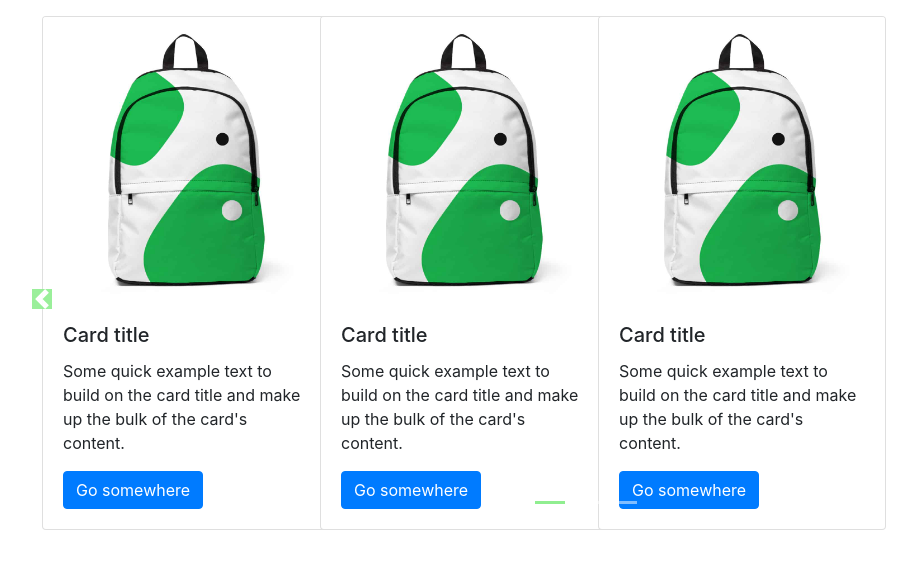
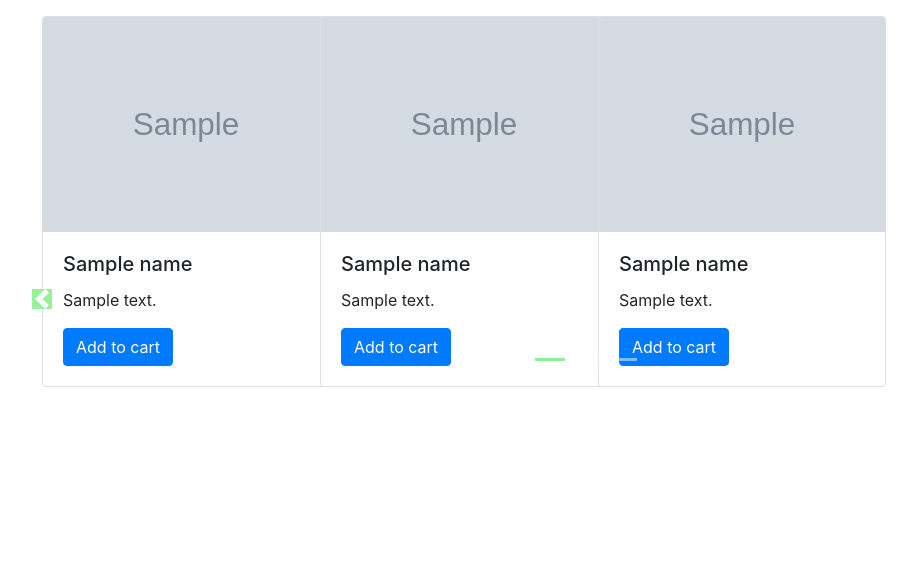
Before and after one commit to Muniat/Shopline, a Django app: template SHOPLINE_WEB/templates/Welcome.html in a window 1280 px wide. Shown: the part 101-670 px from the top of the page, without its empty margins (54-971 px from the left). Run offline with Django 3.2, Linux system fonts and the light colour scheme; the template is opened without the code that fills it: most values are stand-ins (such as "Sample title", 1, 10 or a date in 2020); grey boxes marked "Sample" are stand-in pictures; some libraries are stand-ins or nearby versions.

Commit message:
API call

```diff
--- a/SHOPLINE_WEB/SHOPLINE_WEB/models.py
+++ b/SHOPLINE_WEB/SHOPLINE_WEB/models.py
@@ -8,7 +8,7 @@ class Product(models.Model):
 	category = models.CharField(max_length=50, default="")
 	subcategory = models.CharField(max_length=50, default="")
 	price = models.IntegerField(default=0)
-	desc = models.CharField(max_length=300)
+	description = models.CharField(max_length=300)
 	pub_date = models.DateField()
 	image = models.ImageField(upload_to="static/images", default="")
 
--- a/SHOPLINE_WEB/templates/Welcome.html
+++ b/SHOPLINE_WEB/templates/Welcome.html
@@ -6,6 +6,7 @@
 	<!-- Bootstrap CSS -->
 	<link rel="stylesheet" href="https://stackpath.bootstrapcdn.com/bootstrap/4.3.1/css/bootstrap.min.css" integrity="sha384-ggOyR0iXCbMQv3Xipma34MD+dH/1fQ784/j6cY/iJTQUOhcWr7x9JvoRxT2MZw1T" crossorigin="anonymous">
 	<title>Welcome</title>
+
 	 <style>
 
 	    #logo{
@@ -99,39 +100,40 @@
   	<li data-target="demo" data-slide-to="2"></li>
   </ul>
 
+  {% block content %}
   <!-- Slideshow starts here -->
   <div class="container carousel-inner no-padding">
   	   <div class="carousel-item active">
   	   	  <div class="col-xs-3 col-sm-3 col-md-3">
   	         <div class="card" style="width: 18rem;">
 
-                 <img class="card-img-top" src="{% static "images/backpack.jpg" %}" alt="Card image cap">
+                 <img class="card-img-top" src="{{ image }}" alt="Card image cap">
                  <div class="card-body">
-                     <h5 class="card-title">Card title</h5>
-                     <p class="card-text">Some quick example text to build on the card title and make up the bulk of the card's content.</p>
-                     <a href="#" class="btn btn-primary">Go somewhere</a>
+                     <h5 class="card-title">{{ name }}</h5>
+                     <p class="card-text">{{ description }}</p>
+                     <a href="#" class="btn btn-primary">Add to cart</a>
                  </div>
              </div>
          </div>
 
          <div class="col-xs-3 col-sm-3 col-md-3">
              <div class="card" style="width: 18rem;">
-                 <img class="card-img-top" src="{% static "images/backpack.jpg" %}" alt="Card image cap">
+                 <img class="card-img-top" src="{{ image }}" alt="Card image cap">
                  <div class="card-body">
-                     <h5 class="card-title">Card title</h5>
-                     <p class="card-text">Some quick example text to build on the card title and make up the bulk of the card's content.</p>
-                     <a href="#" class="btn btn-primary">Go somewhere</a>
+                     <h5 class="card-title">{{ name }}</h5>
+                     <p class="card-text">{{ description }}</p>
+                     <a href="#" class="btn btn-primary">Add to cart</a>
                  </div>
              </div>
          </div>
 
          <div class="col-xs-3 col-sm-3 col-md-3">
               <div class="card" style="width: 18rem;">
-                  <img class="card-img-top" src="{% static "images/backpack.jpg" %}" alt="Card image cap">
+                  <img class="card-img-top" src="{{ image }}" alt="Card image cap">
                   <div class="card-body">
-                      <h5 class="card-title">Card title</h5>
-                      <p class="card-text">Some quick example text to build on the card title and make up the bulk of the card's content.</p>
-                      <a href="#" class="btn btn-primary">Go somewhere</a>
+                      <h5 class="card-title">{{ name }}</h5>
+                      <p class="card-text">{{ description }}</p>
+                      <a href="#" class="btn btn-primary">Add to cart</a>
                  </div>
              </div>
           </div>
@@ -139,33 +141,33 @@
   	   <div class="carousel-item">
   	   	  <div class="col-xs-3 col-sm-3 col-md-3">
   	         <div class="card" style="width: 18rem;">
-                 <img class="card-img-top" src="{% static "images/backpack.jpg" %}" alt="Card image cap">
+                 <img class="card-img-top" src="{{ image }}" alt="Card image cap">
                  <div class="card-body">
-                     <h5 class="card-title">Card title</h5>
-                     <p class="card-text">Some quick example text to build on the card title and make up the bulk of the card's content.</p>
-                     <a href="#" class="btn btn-primary">Go somewhere</a>
+                     <h5 class="card-title">{{ name }}</h5>
+                     <p class="card-text">{{ description }}</p>
+                     <a href="#" class="btn btn-primary">Add to cart</a>
                  </div>
              </div>
          </div>
 
          <div class="col-xs-3 col-sm-3 col-md-3">
              <div class="card" style="width: 18rem;">
-                 <img class="card-img-top" src="{% static "images/backpack.jpg" %}" alt="Card image cap">
+                 <img class="card-img-top" src="{{ image }}" alt="Card image cap">
                  <div class="card-body">
-                     <h5 class="card-title">Card title</h5>
-                     <p class="card-text">Some quick example text to build on the card title and make up the bulk of the card's content.</p>
-                     <a href="#" class="btn btn-primary">Go somewhere</a>
+                     <h5 class="card-title">{{ name }}</h5>
+                     <p class="card-text">{{ description }}</p>
+                     <a href="#" class="btn btn-primary">Add to cart</a>
                  </div>
              </div>
          </div>
 
          <div class="col-xs-3 col-sm-3 col-md-3">
               <div class="card" style="width: 18rem;">
-                  <img class="card-img-top" src="{% static "images/backpack.jpg" %}" alt="Card image cap">
+                  <img class="card-img-top" src="{{ image }}" alt="Card image cap">
                   <div class="card-body">
-                      <h5 class="card-title">Card title</h5>
-                      <p class="card-text">Some quick example text to build on the card title and make up the bulk of the card's content.</p>
-                      <a href="#" class="btn btn-primary">Go somewhere</a>
+                      <h5 class="card-title">{{ name }}</h5>
+                      <p class="card-text">{{ description }}</p>
+                      <a href="#" class="btn btn-primary">Add to cart</a>
                  </div>
              </div>
           </div>
@@ -173,33 +175,33 @@
   	   <div class="carousel-item">
   	   	  <div class="col-xs-3 col-sm-3 col-md-3">
   	         <div class="card" style="width: 18rem;">
-                 <img class="card-img-top" src="{% static "images/backpack.jpg" %}" alt="Card image cap">
+                 <img class="card-img-top" src="{{ image }}" alt="Card image cap">
                  <div class="card-body">
-                     <h5 class="card-title">Card title</h5>
-                     <p class="card-text">Some quick example text to build on the card title and make up the bulk of the card's content.</p>
-                     <a href="#" class="btn btn-primary">Go somewhere</a>
+                     <h5 class="card-title">{{ name }}</h5>
+                     <p class="card-text">{{ description }}</p>
+                     <a href="#" class="btn btn-primary">Add to cart</a>
                  </div>
              </div>
          </div>
 
          <div class="col-xs-3 col-sm-3 col-md-3">
              <div class="card" style="width: 18rem;">
-                 <img class="card-img-top" src="{% static "images/backpack.jpg" %}" alt="Card image cap">
+                 <img class="card-img-top" src="{{ image }}" alt="Card image cap">
                  <div class="card-body">
-                     <h5 class="card-title">Card title</h5>
-                     <p class="card-text">Some quick example text to build on the card title and make up the bulk of the card's content.</p>
-                     <a href="#" class="btn btn-primary">Go somewhere</a>
+                     <h5 class="card-title">{{ name }}</h5>
+                     <p class="card-text">{{ description }}</p>
+                     <a href="#" class="btn btn-primary">Add to cart</a>
                  </div>
              </div>
          </div>
 
          <div class="col-xs-3 col-sm-3 col-md-3">
               <div class="card" style="width: 18rem;">
-                  <img class="card-img-top" src="{% static "images/backpack.jpg" %}" alt="Card image cap">
+                  <img class="card-img-top" src="" alt="Card image cap">
                   <div class="card-body">
-                      <h5 class="card-title">Card title</h5>
-                      <p class="card-text">Some quick example text to build on the card title and make up the bulk of the card's content.</p>
-                      <a href="#" class="btn btn-primary">Go somewhere</a>
+                      <h5 class="card-title">{{ name }}</h5>
+                      <p class="card-text">{{ description }}</p>
+                      <a href="#" class="btn btn-primary">Add to cart</a>
                  </div>
              </div>
           </div>
@@ -207,6 +209,7 @@
   	</div>
  </div>
 </div>
+{% endblock %}
 
   <!--Left and Right controls for slide -->
   <a class="carousel-control-prev" href="#demo" data-slide="prev">
@@ -217,7 +220,6 @@
   </a>
 
 
-
   <!-- Optional Javascript -->
   <!-- jQuesry first, then Popper.js, then Bootstrap JS -->
   <script src="https://code.jquery.com/jquery-3.3.1.slim.min.js" integrity="sha384-q8i/X+965DzO0rT7abK41JStQIAqVgRVzpbzo5smXKp4YfRvH+8abtTE1Pi6jizo" crossorigin="anonymous"></script>
@@ -226,5 +228,6 @@
 
   <!--Welcome {{e}}-->
 
+
 </body>
 </html>
```
Also changed, not shown: SHOPLINE_WEB/SHOPLINE_WEB/admin.py (added, +7 -0 lines), SHOPLINE_WEB/SHOPLINE_WEB/services.py (added, +9 -0 lines), SHOPLINE_WEB/SHOPLINE_WEB/views.py (+34 -16 lines), SHOPLINE_WEB/SHOPLINE_WEB/migrations/0001_initial.py (added), SHOPLINE_WEB/SHOPLINE_WEB/migrations/0002_auto_20191116_1928.py (added), SHOPLINE_WEB/SHOPLINE_WEB/migrations/__init__.py (added), SHOPLINE_WEB/db.sqlite3.
